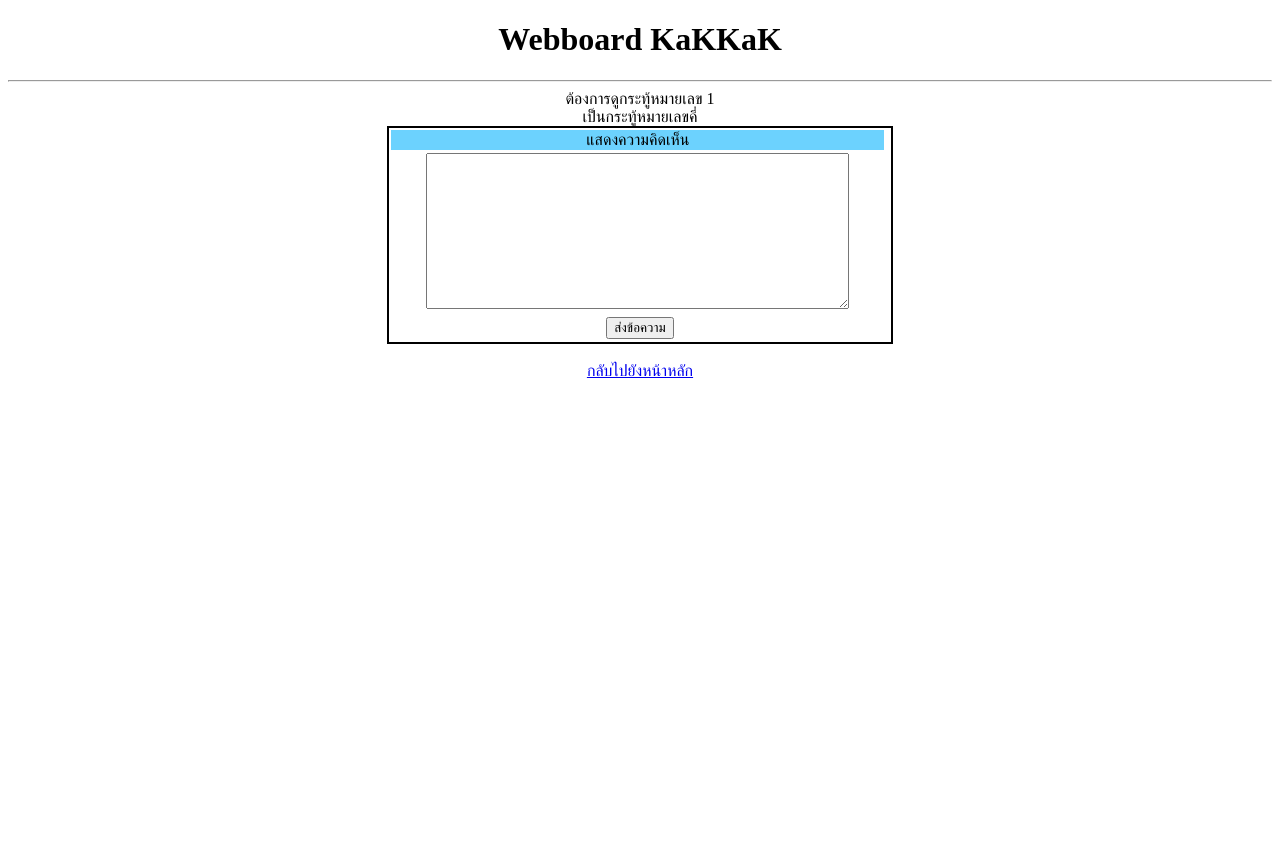
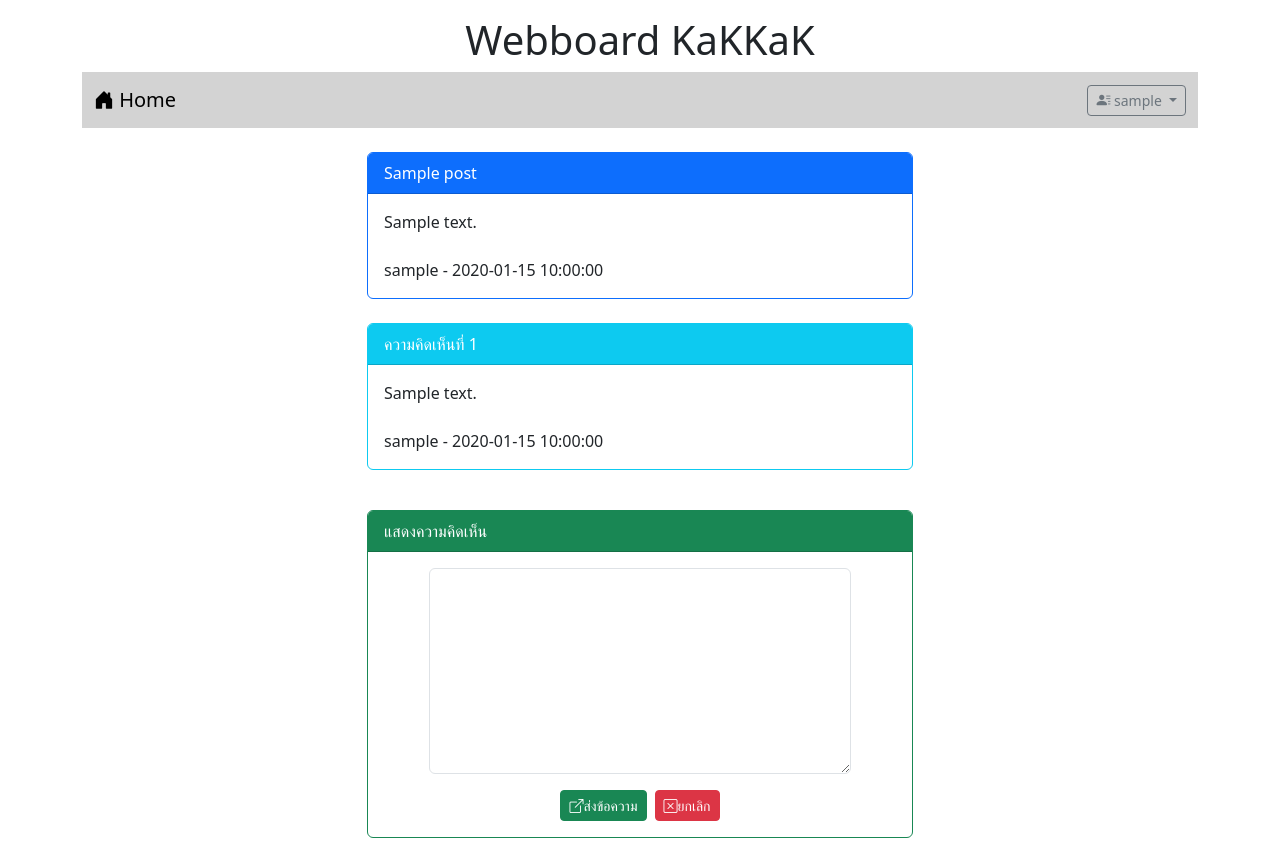
Before and after one commit to kwy2559/Webboard_ECT_Polrob, a PHP site: page /post.php?id=1 in a window 1280 px wide. Before the commit the page ends 378 px from the top, so only its background shows below. Run offline with PHP 8.4, Linux system fonts and the light colour scheme; the visitor is signed in with stand-in values (Sample User, id 1); tables that the repository leaves empty hold one stand-in row (values such as "Sample post").

Commit message:
Work10
work10

```diff
--- a/post.php
+++ b/post.php
@@ -1,34 +1,85 @@
+<?php
+    session_start()
+?>
 <!DOCTYPE html>
 <html lang="en">
 <head>
     <meta charset="UTF-8">
     <meta name="viewport" content="width=device-width, initial-scale=1.0">
+    <link href="https://cdn.jsdelivr.net/npm/bootstrap@5.3.2/dist/css/bootstrap.min.css" rel="stylesheet" integrity="sha384-T3c6CoIi6uLrA9TneNEoa7RxnatzjcDSCmG1MXxSR1GAsXEV/Dwwykc2MPK8M2HN" crossorigin="anonymous">
+    <script src="https://cdn.jsdelivr.net/npm/bootstrap@5.3.2/dist/js/bootstrap.bundle.min.js" integrity="sha384-C6RzsynM9kWDrMNeT87bh95OGNyZPhcTNXj1NW7RuBCsyN/o0jlpcV8Qyq46cDfL" crossorigin="anonymous"></script>
+    <link rel="stylesheet" href="https://cdn.jsdelivr.net/npm/bootstrap-icons@1.11.3/font/bootstrap-icons.min.css">
     <title>Webboard KaKKaK</title>
-    <h1 style="text-align: center;">Webboard KaKKaK</h1>
-    <hr>
 </head>
 <body>
+    <div class="container-lg">
+        <h1 style="text-align:center;" class="mt-3">Webboard KaKKaK</h1>
+        <?php include "nav.php"?>
+        <div class="row mt-4">
+            <div class="col-lg-3 col-md-2 col-sm-1"></div>
+            <div class="col-lg-6 col-md-8 col-sm-10">
 
-    <div  style="text-align: center;">ต้องการดูกระทู้หมายเลข <?php echo $_GET['id']; ?>
-    <br>
-    <?php
-            $id = $_GET['id'];
-            if($id%2==0){
+            <?php
+                $conn=new PDO("mysql:host=localhost;dbname=webbord;charset=utf8","root","");
+                $sql="select post.title,post.content,post.post_date,user.login
+                 from post inner join user on
+                (post.user_id=user.id) where post.id=$_GET[id]";
+                $result=$conn->query($sql);
+                while($row=$result->fetch()){
+                   echo "<div class='card border-primary'>";
+                   echo "<div class='card-header bg-primary text-white'>$row[0]</div>";
+                   echo "<div class='card-body'>$row[1]<br><br>$row[3] - $row[2]</div>";
+                   echo "</div><br>";
+                }
+            ?>
 
-                echo "เป็นกระทู้หมายเลขคู่";
-            }
-            else{
+            <?php
+                $conn=new PDO("mysql:host=localhost;dbname=webbord;charset=utf8","root","");
+                $sql="select comment.content,comment.post_date,user.login
+                 from comment inner join user on
+                (comment.user_id=user.id) where comment.post_id=$_GET[id]";
+                $result=$conn->query($sql);
+                $i=1;
+                while($row=$result->fetch()){
+                   echo "<div class='card border-info'>";
+                   echo "<div class='card-header bg-info text-white'>ความคิดเห็นที่ $i</div>";
+                   echo "<div class='card-body'>$row[0]<br><br>$row[2] - $row[1]</div>";
+                   echo "</div><br>";
+                   $i++;
+                }
+            ?>
+                <?php if(isset($_SESSION['id'])){?>
+                <div class="card border-success mt-3">
+                <div class="card-header bg-success text-white">
+                        แสดงความคิดเห็น</div>
+                <div class="card-body">
+                    <form action="post_save.php" method="post">
+                        <input type="hidden" name="post_id"
+                        value="<?=$_GET['id'];?>">
+                        <div class="row mb-3 justify-content-center">
+                            <div class="col-lg-10">
+                                <textarea name="comment" rows="8"
+                                class="form-control" required></textarea>
+                            </div>
+                        </div>
+                        <div class="row">
+                            <div class="col-lg-12 d-flex justify-content-center">
+                                <button type="submit" class="btn btn-success btn-sm text-white">
+                                    <i class="bi bi-box-arrow-up-right"></i>ส่งข้อความ
+                                </button>
+                                <button type="reset" class="btn btn-danger btn-sm ms-2">
+                                    <i class="bi bi-x-square"></i>ยกเลิก</button>
+                            </div>
+                        </div>
+                    </form>
+                </div>
+                </div>
+                <?php } ?>
+                <br>
+            </div>
+            <div class="col-lg-3 col-md-2 col-sm-1"></div>
+        </div>
+    </div>
 
-                echo "เป็นกระทู้หมายเลขคี่";
-            }
-        ?>
-        <table style="border: 2px solid black; width: 40%;" align="center">
-
-        <tr style="background-color: #6CD2FE"><td>แสดงความคิดเห็น</td></tr>
-        <tr><td align="center"><textarea cols="50" rows="10"></textarea></td><td>
-        <tr><td align="center" colspan="2"><input type="submit"value="ส่งข้อความ"></td></tr>
-        </table>
-    </div><br>
-    <div align="center"><a href="index.php">กลับไปยังหน้าหลัก</a></div>
 </body>
 </html>
```
Also changed, not shown: post_save.php (added, +12 -0 lines), test.html (added, +15 -0 lines).
